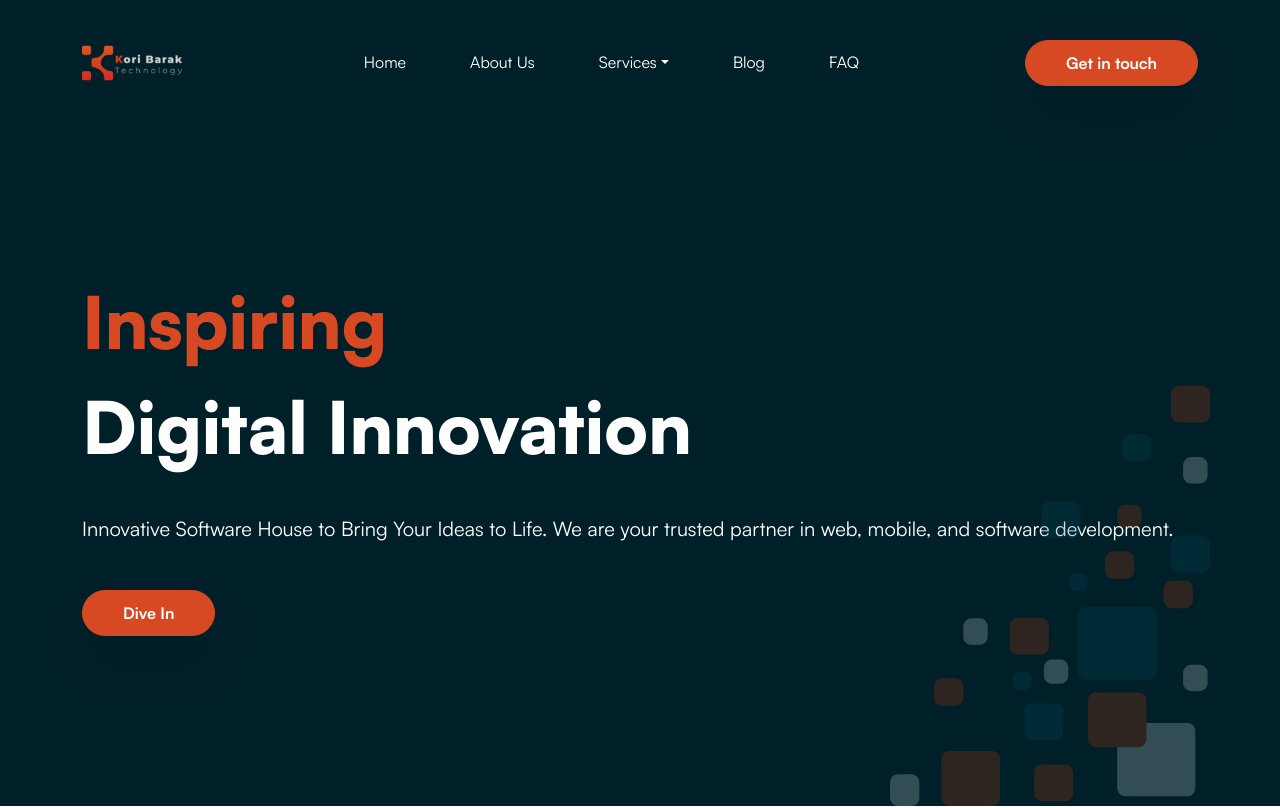
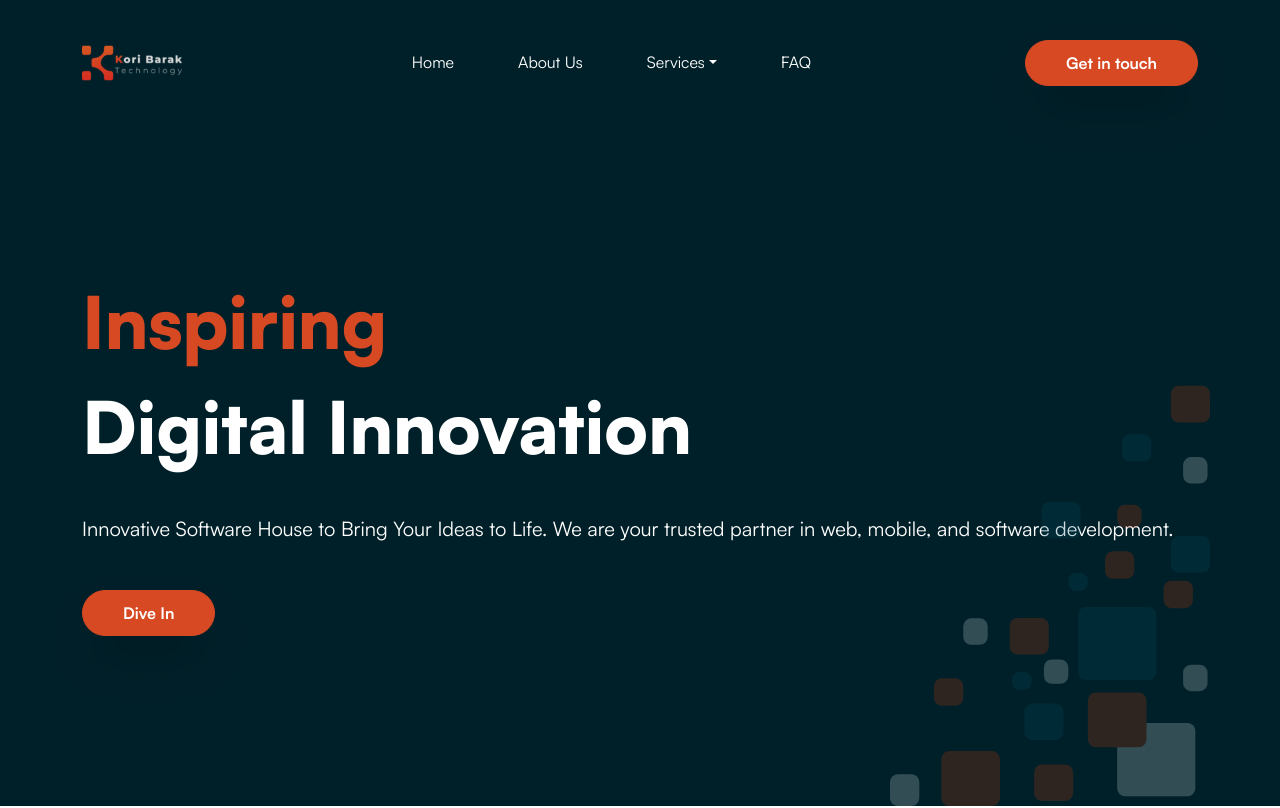
Before and after one commit to alxdrr/company-profile, a React (Vite) app: page / in a window 1280 px wide. Shown: the top 808 px of the page. Built offline with nearby package versions, Linux system fonts and the light colour scheme.

Commit message:
remove : Blog on navbar

```diff
--- a/src/components/navbar-light.jsx
+++ b/src/components/navbar-light.jsx
@@ -104,13 +104,7 @@ export default function NavigationBar() {
                     System Development
                   </NavDropdown.Item>
                 </NavDropdown>
-                <Nav.Link
-                  id="blog"
-                  className="nav-item m-auto text-secondary"
-                  href="blog"
-                >
-                  Blog
-                </Nav.Link>
+
                 <Nav.Link
                   id="faq"
                   className="nav-item m-auto text-secondary"
--- a/src/components/navbar.jsx
+++ b/src/components/navbar.jsx
@@ -30,6 +30,7 @@ export default function NavigationBar() {
   return (
     <>
       <Navbar
+        sticky="top"
         id="NavigationBar"
         expand="lg"
         collapseOnSelect
@@ -48,7 +49,7 @@ export default function NavigationBar() {
 
           <Navbar.Toggle aria-controls="responsive-navbar-nav" />
           <Navbar.Collapse id="responsive-navbar-nav">
-            <Nav variant="underline" >
+            <Nav variant="underline">
               <Stack direction={direction} gap={5}>
                 <Nav.Link className="nav-item m-auto" href="#home">
                   Home
@@ -71,9 +72,6 @@ export default function NavigationBar() {
                     System Development
                   </NavDropdown.Item>
                 </NavDropdown>
-                <Nav.Link className="nav-item m-auto" href="blog">
-                  Blog
-                </Nav.Link>
                 <Nav.Link className="nav-item m-auto" href="faq">
                   FAQ
                 </Nav.Link>
```
